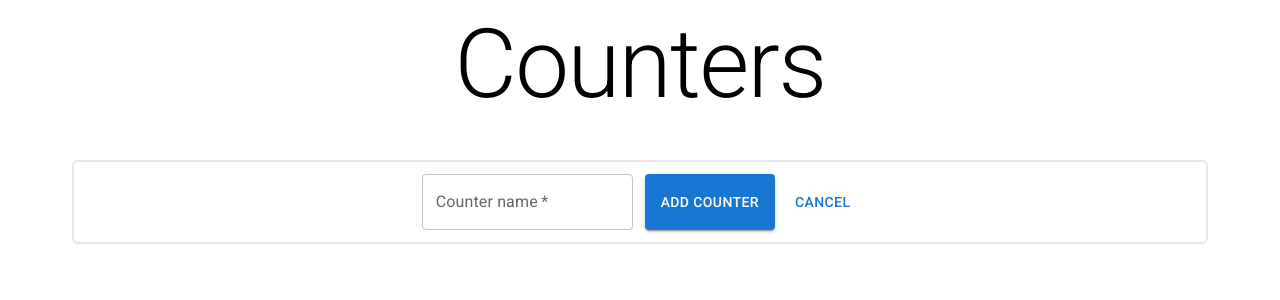
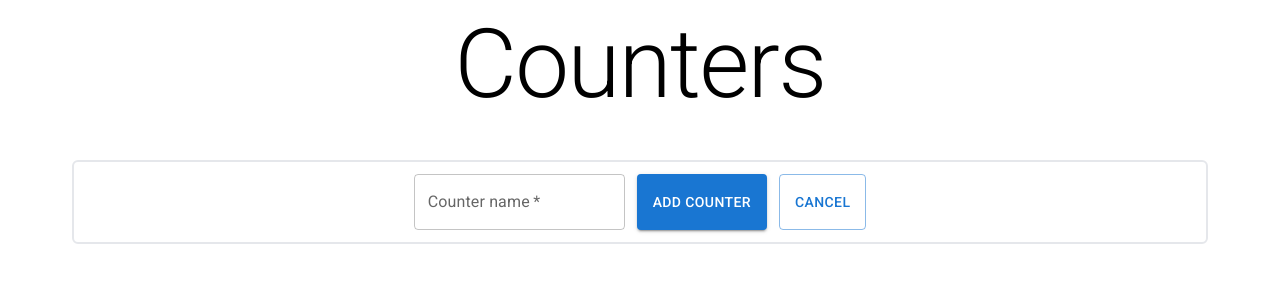
Before and after one commit to ValTM/pex-frontend, a React (Vite) app: page / in a window 1280 px wide. Both pictures are taken after a click on the button "ADD NEW COUNTER". Shown: the top 300 px of the page. Built offline with nearby package versions, Linux system fonts and the light colour scheme.

Commit message:
Clear error on cancel adding inputs

```diff
--- a/src/App.jsx
+++ b/src/App.jsx
@@ -53,7 +53,15 @@ const App = () => {
               >
                 Add counter
               </Button>
-              <Button onClick={() => setShowInput(false)}>Cancel</Button>
+              <Button
+                variant="outlined"
+                onClick={() => {
+                  setInputError('');
+                  setShowInput(false);
+                }}
+              >
+                Cancel
+              </Button>
             </Box>
             <p className="text-red-600">{inputError}</p>
           </>
```
